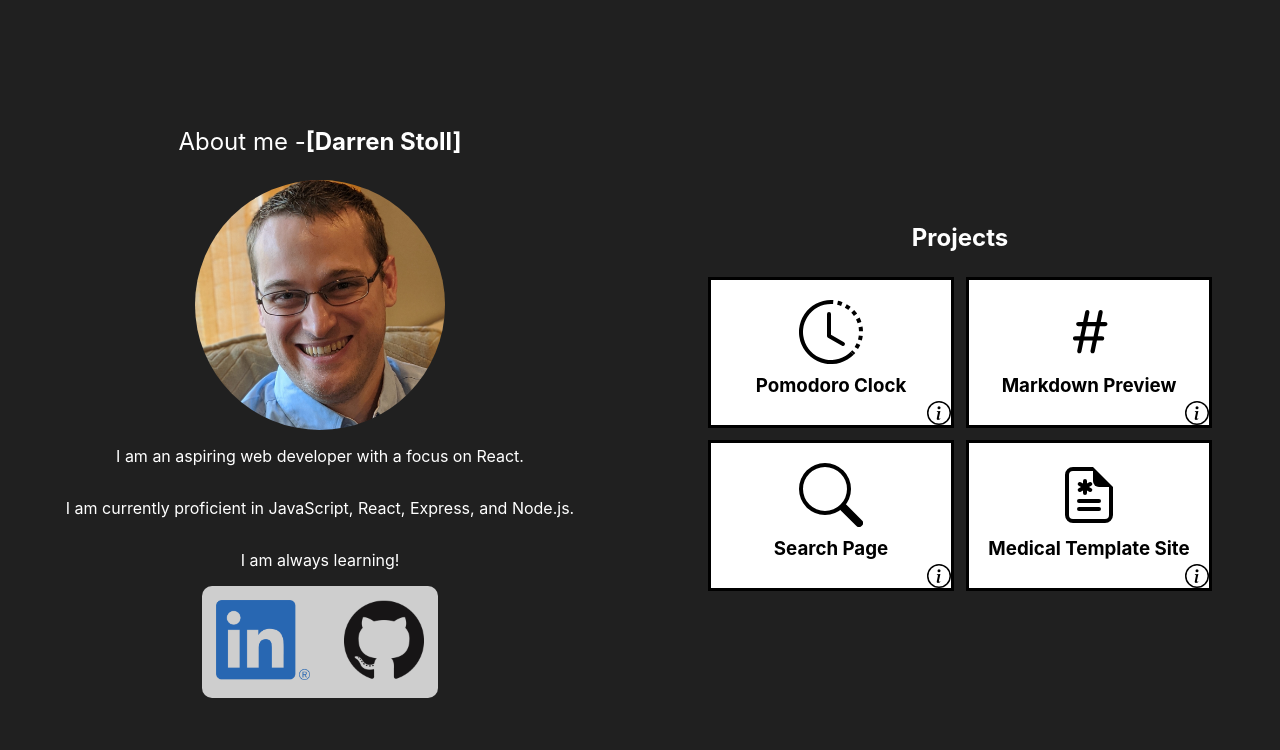
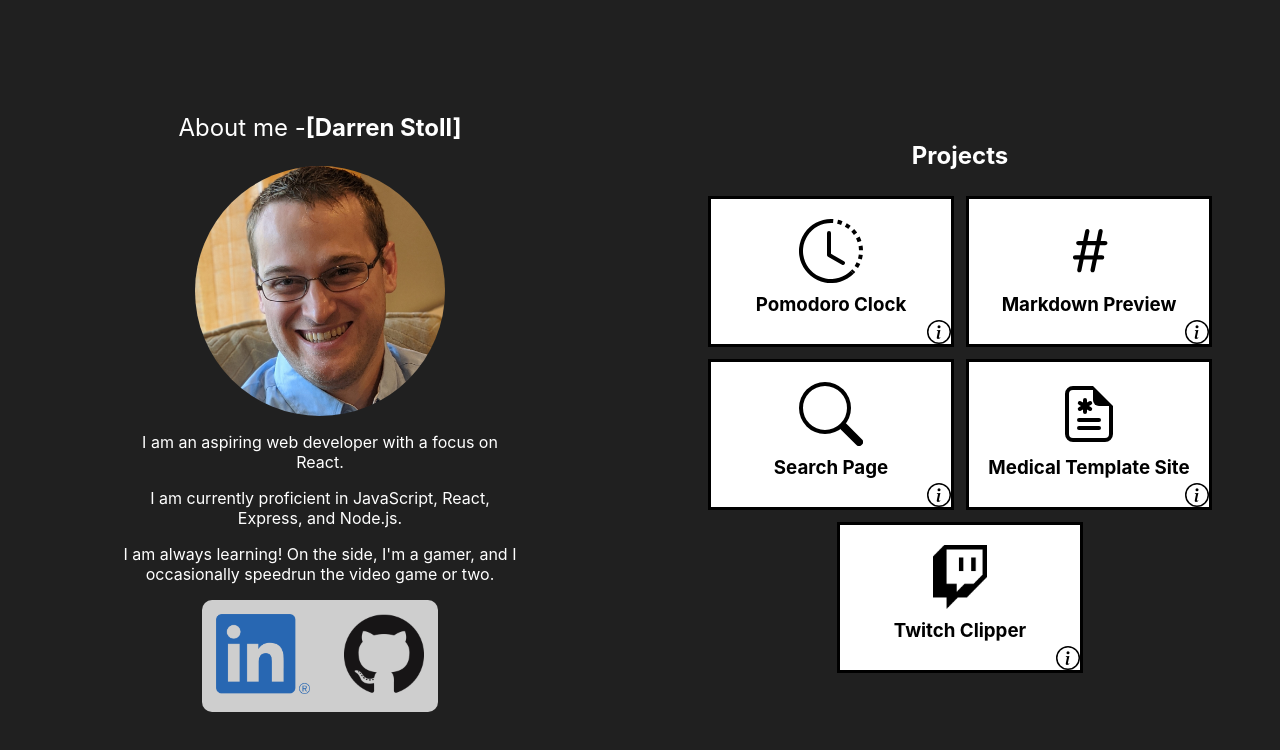
Before and after one commit to dstollbyu/web-stuff, a React (Create React App) app: page / in a window 1280 px wide. Shown: the top 750 px of the page. Built offline with nearby package versions, Linux system fonts and the light colour scheme.

Commit message:
Initial commit for new project - Twitch Clipper

```diff
--- a/src/App.css
+++ b/src/App.css
@@ -51,6 +51,10 @@ main.main {
   object-fit: cover;
   object-position: 50% top;
   border-radius: 50%;
+}
+
+.welcomeDescription {
+  width: 400px;
 }
 
 #links {
--- a/src/App.js
+++ b/src/App.js
@@ -8,6 +8,7 @@ import MarkdownPreview from './components/MarkdownPreview.js';
 import PomodoroClock from './components/PomodoroClock.js';
 import SearchPage from './components/SearchPage.js';
 import MedOfficeTemplate from './components/MedOfficeTemplate.js';
+import TwitchClipper from './components/TwitchClipper.js';
 import ScrollToTop from './components/ScrollToTop.js';
 
 /* APPLICATION START */
@@ -22,6 +23,7 @@ function App() {
         <Route path="/PomodoroClock" component={PomodoroClock} />
         <Route path="/SearchPage" component={SearchPage} />
         <Route path="/MedOfficeTemplate" component={MedOfficeTemplate} />
+        <Route path="/TwitchClipper" component={TwitchClipper} />
       </ScrollToTop>
     </Switch>
   );
--- a/src/components/MainPage.js
+++ b/src/components/MainPage.js
@@ -5,6 +5,7 @@ import githubLogo from '../images/GitHub-Mark-120px-plus.png';
 import ProjectTile from './projectTile.js';
 
 import profilePic from '../images/personPhotoZoomed.jpg';
+import twitchLogo from '../images/TwitchGlitchBlackOps.png';
 
 
 const MainPage = () => {
@@ -41,6 +42,11 @@ const MainPage = () => {
     info: <><p>This is based on a number of medical office sites that you see on the web.</p><p>For this site, I used the following:</p><ul><li>React</li><li>CSS</li></ul></>
   }
 
+  const clipValues = {
+    svg: <img src={twitchLogo} height="64" alt="" />,
+    info: <><p>Lipsum</p></>
+  }
+
   return (
     <div>
 
@@ -49,9 +55,11 @@ const MainPage = () => {
         <section id="welcome-section" name="welcome-section">
           <p style={{fontSize: '24px'}}>About me -<b>[Darren Stoll]</b></p>
           <img className="profilePic" src={profilePic} alt="" />
-          <p>I am an aspiring web developer with a focus on React.</p>
-          <p>I am currently proficient in JavaScript, React, Express, and Node.js.</p>
-          <p>I am always learning!</p>
+          <div className="welcomeDescription">
+            <p>I am an aspiring web developer with a focus on React.</p>
+            <p>I am currently proficient in JavaScript, React, Express, and Node.js.</p>
+            <p>I am always learning! On the side, I'm a gamer, and I occasionally speedrun the video game or two.</p>
+          </div>
           {/* Putting links here in buttons to various resources about myself */}
           <div id="links">
               {/* image source for icons from icons8.com */}
@@ -68,6 +76,7 @@ const MainPage = () => {
             <ProjectTile name="Markdown Preview" icon={markValues.svg} link="/MarkdownPreview" target="markModal" info={markValues.info} />
             <ProjectTile name="Search Page" icon={searchValues.svg} link="/SearchPage" target="searchModal" info={searchValues.info} />
             <ProjectTile name="Medical Template Site" icon={medValues.svg} link="/MedOfficeTemplate" target="medModal" info={medValues.info} />
+            <ProjectTile name="Twitch Clipper" icon={clipValues.svg} link="/TwitchClipper" target="clipModal" info={clipValues.info} />
           </div>
         </section>
         {/* Projects end */}
--- /dev/null
+++ b/src/components/TwitchClipper.css
@@ -0,0 +1,15 @@
+.clipContainer {
+  background-color: #404040;
+  height: 100vh;
+  margin-top: 54px;
+  display: flex;
+  justify-content: center;
+}
+
+.search {
+  text-align: center;
+  background-color: white;
+  border-radius: 10px;
+  padding: 20px;
+  height: 100px;
+}
--- /dev/null
+++ b/src/components/TwitchClipper.js
@@ -0,0 +1,20 @@
+import React from 'react';
+import './TwitchClipper.css';
+import NavbarProj from './NavbarProj.js';
+
+const TwitchClipper = () => {
+  return (
+    <>
+      <NavbarProj />
+      <div className="clipContainer">
+        <form className="search">
+          <p>Enter a username:</p>
+          <input id="search" isFocused />
+          <button type="submit">Submit</button>
+        </form>
+      </div>
+    </>
+  )
+}
+
+export default TwitchClipper;
```
Also changed, not shown: src/images/TwitchGlitchBlackOps.png (added).
